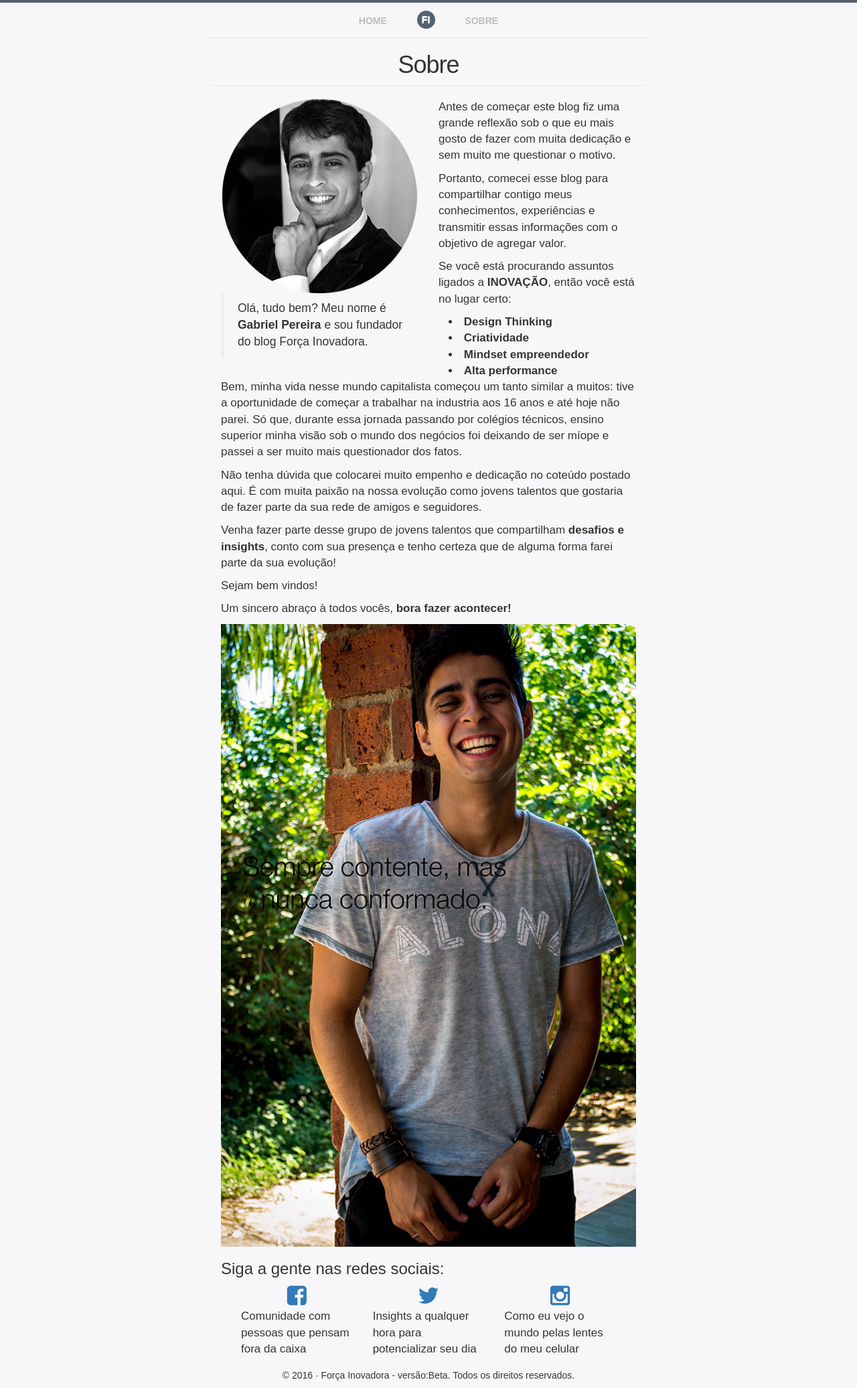
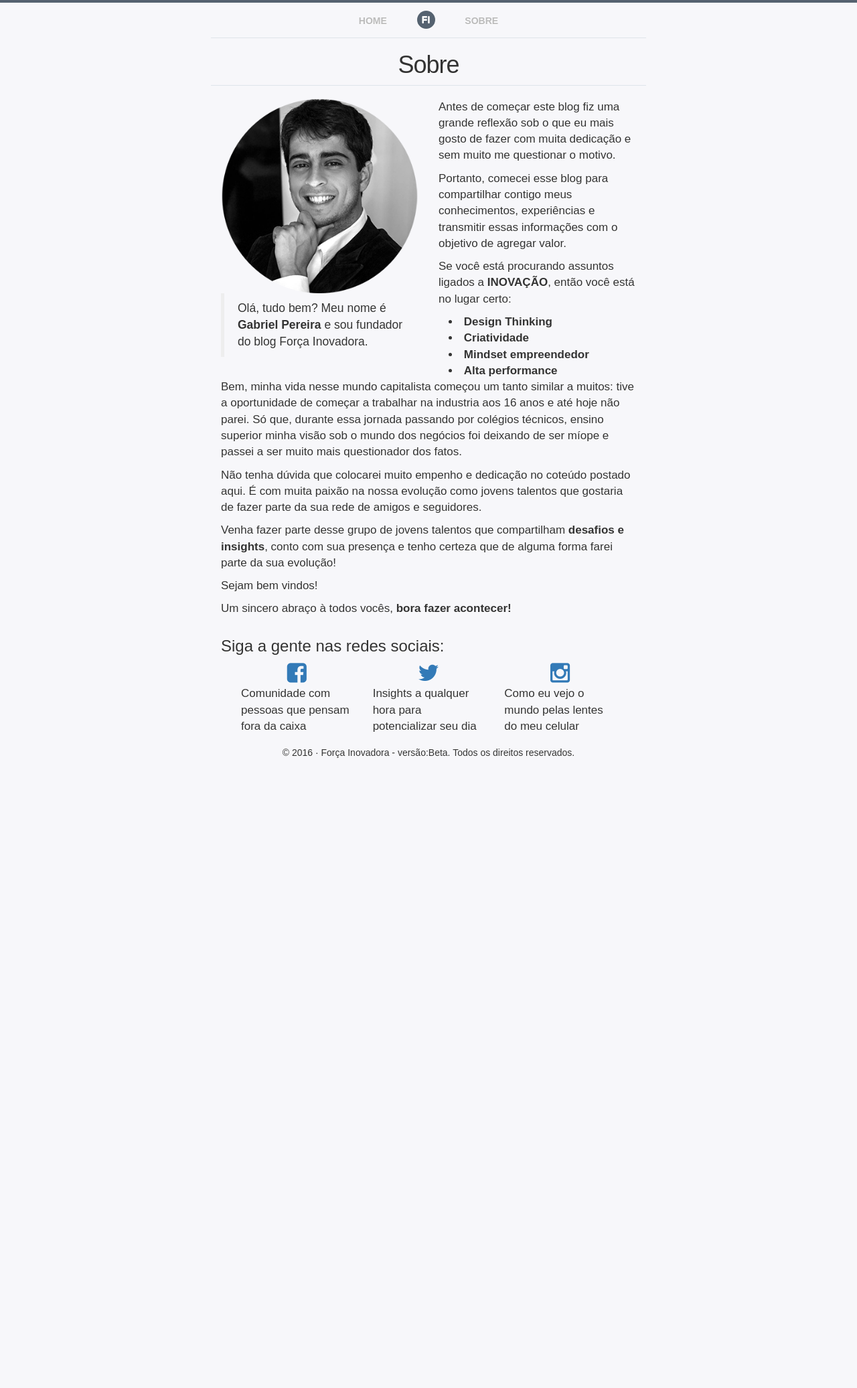
Before and after one commit to gabspereira/uniegabpereira.github.io, a Jekyll site: the page built from sobre.html, in a window 1280 px wide. Shown: the whole page at 67% size. Built offline with Jekyll 4.4.1, drawn with Linux system fonts in a browser that asks for light colours; nearby versions of some CDN libraries; some web fonts are replaced; comment, search, counter and statistics services are not loaded; after the commit the page ends 1143 px from its top, so only the background shows below that.

Commit message:
remocao de imagem

```diff
--- a/sobre.html
+++ b/sobre.html
@@ -34,7 +34,6 @@ title: Sobre
     <p>Venha fazer parte desse grupo de jovens talentos que compartilham <strong>desafios e insights</strong>, conto com sua presença e tenho certeza que de alguma forma farei parte da sua evolução!</p>
     <p>Sejam bem vindos!</p>
       <p>Um sincero abraço à todos vocês, <strong>bora fazer acontecer!</strong></p>
-    <img src="/img/About_Gabriel_Pereira.jpg" class="img-responsive">
   </div>
 </div>
 
```
Also changed, not shown: img/About_Gabriel_Pereira.jpg (deleted).
